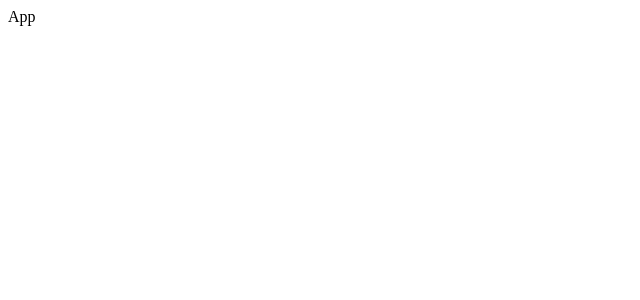
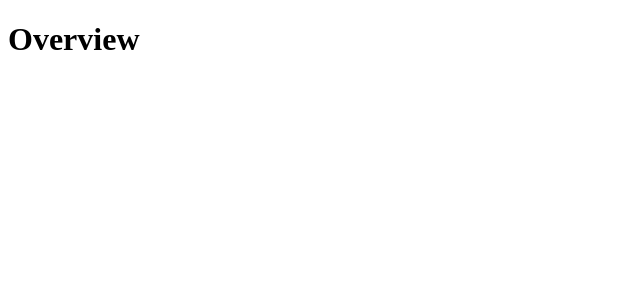
Before and after one commit to geoffrey-tan/the-weeknd-music-app, a React (Create React App) app: page / in a window 1280 px wide. Shown: the top 300 px of the page, without its empty margins (0-640 px from the left). Built offline with nearby package versions, Linux system fonts and the light colour scheme.

Commit message:
feat: add router

```diff
--- a/src/components/App/index.tsx
+++ b/src/components/App/index.tsx
@@ -1,5 +1,13 @@
-function App() {
-  return <div>App</div>
+type AppProps = {
+  children?: React.ReactNode
+}
+
+function App(props: AppProps) {
+  return <div {...props} />
+}
+
+App.defaultProps = {
+  children: null,
 }
 
 export default App
--- a/src/index.tsx
+++ b/src/index.tsx
@@ -2,11 +2,14 @@ import React from 'react'
 import ReactDOM from 'react-dom/client'
 import App from './components/App'
 import reportWebVitals from './reportWebVitals'
+import Router from './router/Router'
 
 const root = ReactDOM.createRoot(document.getElementById('root') as HTMLElement)
 root.render(
   <React.StrictMode>
-    <App />
+    <App>
+      <Router />
+    </App>
   </React.StrictMode>
 )
 
--- /dev/null
+++ b/src/pages/detail.tsx
@@ -0,0 +1,9 @@
+function DetailPage() {
+  return (
+    <div>
+      <h1>Detail</h1>
+    </div>
+  )
+}
+
+export default DetailPage
--- /dev/null
+++ b/src/pages/overview.tsx
@@ -0,0 +1,9 @@
+function OverviewPage() {
+  return (
+    <div>
+      <h1>Overview</h1>
+    </div>
+  )
+}
+
+export default OverviewPage
--- /dev/null
+++ b/src/router/Router.tsx
@@ -0,0 +1,16 @@
+import { Route, BrowserRouter, Routes } from 'react-router-dom'
+import DetailPage from '../pages/detail'
+import OverviewPage from '../pages/overview'
+
+function Router() {
+  return (
+    <BrowserRouter>
+      <Routes>
+        <Route path="/" element={<OverviewPage />} />
+        <Route path="/detail" element={<DetailPage />} />
+      </Routes>
+    </BrowserRouter>
+  )
+}
+
+export default Router
```
Also changed, not shown: .eslintrc.js, 1 other file (tests, documents, lock files or other folders).
